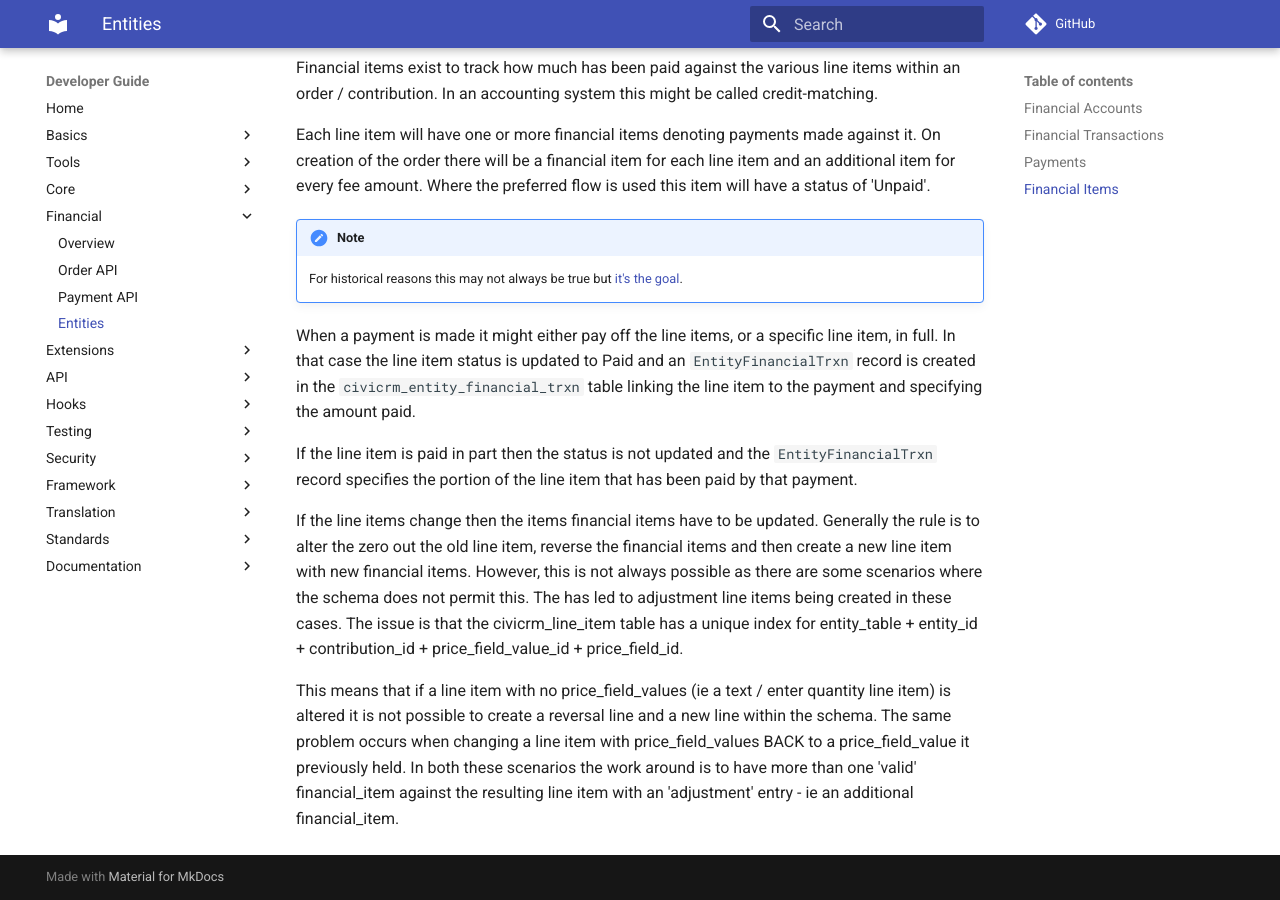
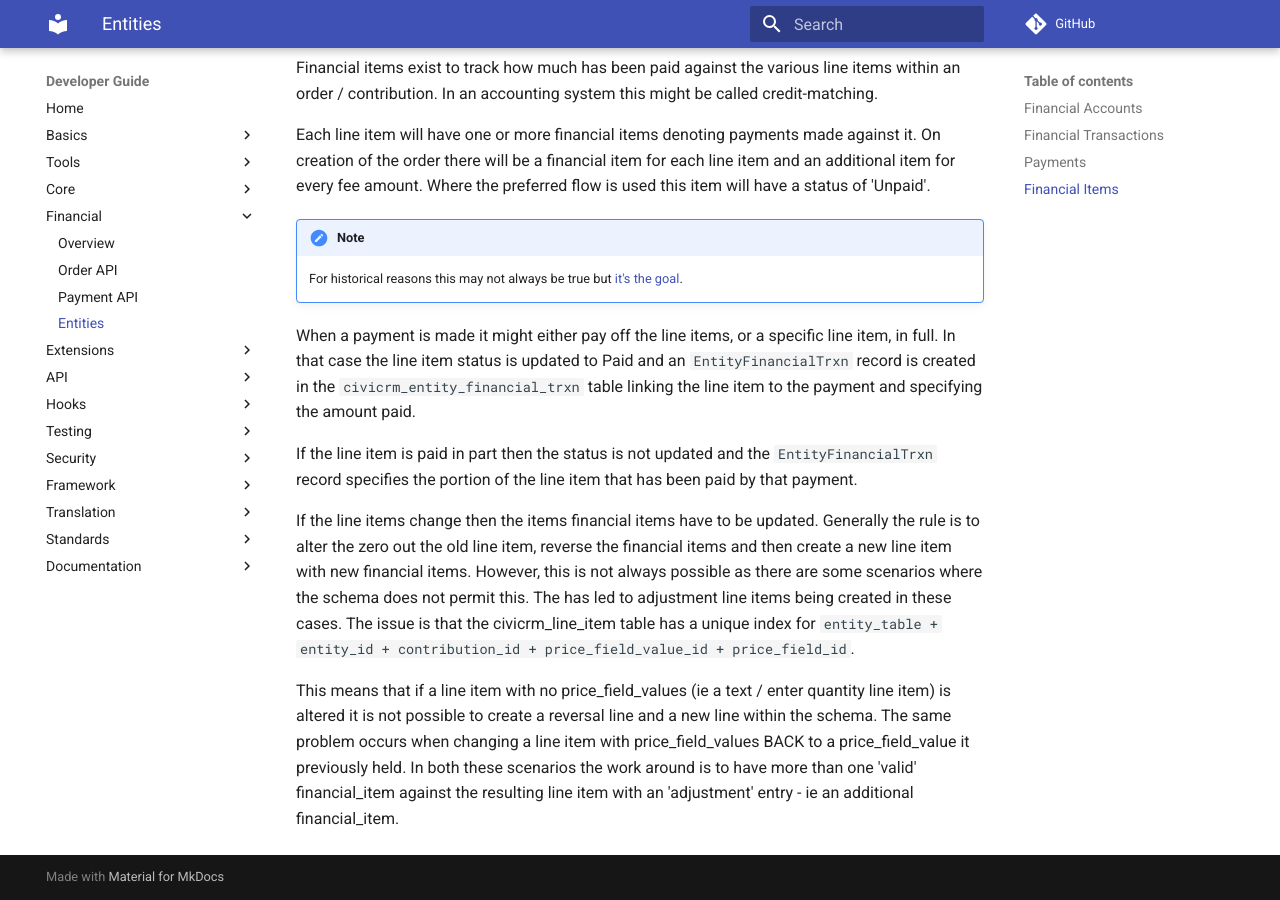
Before and after one commit to civicrm/civicrm-dev-docs, an MkDocs documentation site: the page built from docs/financial/financialentities.md, in a window 1280 px wide and 900 px high, scrolled down 2498 px. Built offline with MkDocs 1.6.1 and Material for MkDocs 9.7.7, drawn with Linux system fonts in a browser that asks for light colours; comment, search, counter and statistics services are not loaded; old or Windows-style settings are respelled for this version of MkDocs.

```diff
--- a/docs/financial/financialentities.md
+++ b/docs/financial/financialentities.md
@@ -80,7 +80,7 @@ If the line items change then the items financial items have to be updated. Gene
 old line item, reverse the financial items and then create a new line item with new financial items. However, this is not
 always  possible as there are some scenarios where the schema does not permit this. The has led to
 adjustment line items being created in these cases. The issue is that the civicrm_line_item table has a unique index for
-entity_table + entity_id + contribution_id + price_field_value_id + price_field_id.
+`entity_table + entity_id + contribution_id + price_field_value_id + price_field_id`.
 
 This means that if a line item with no price_field_values (ie a text / enter quantity line item) is altered it is not possible
 to create a reversal line and a new line within the schema. The same problem occurs when changing a line item with price_field_values
```
